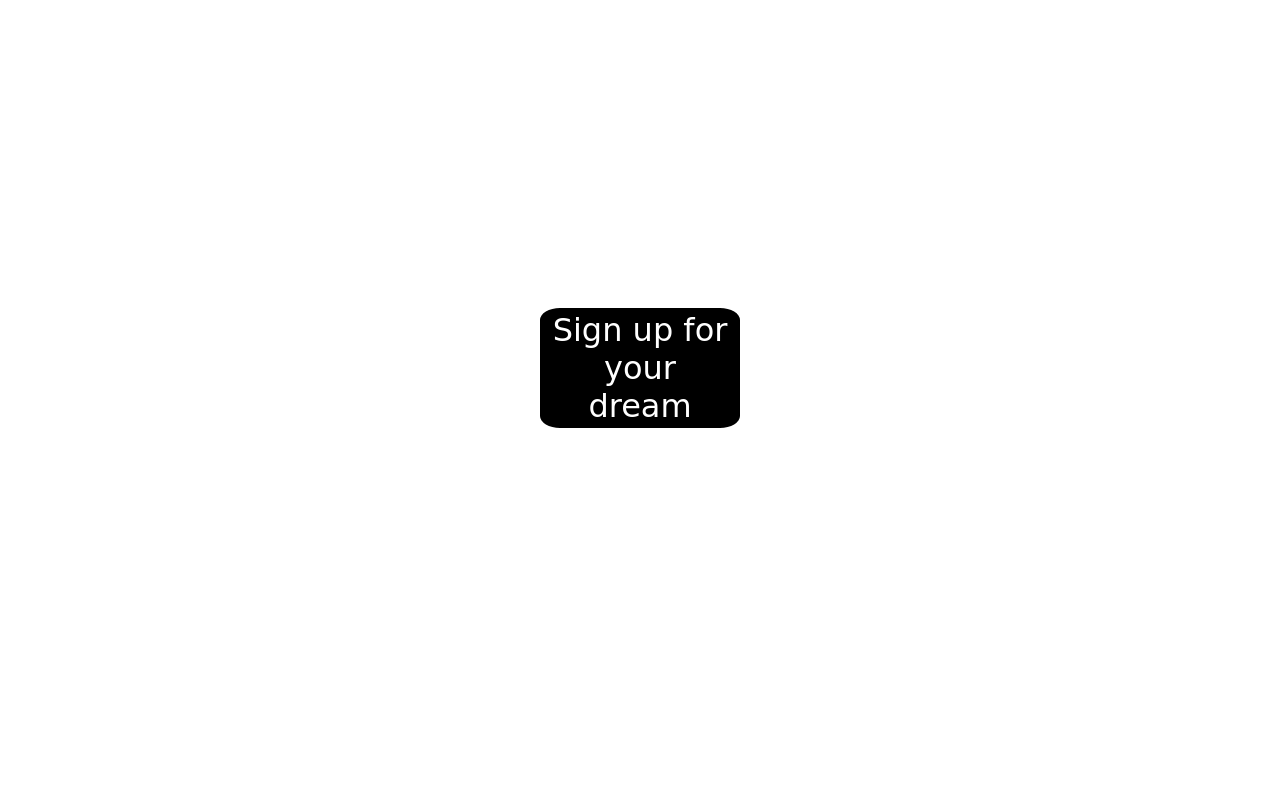
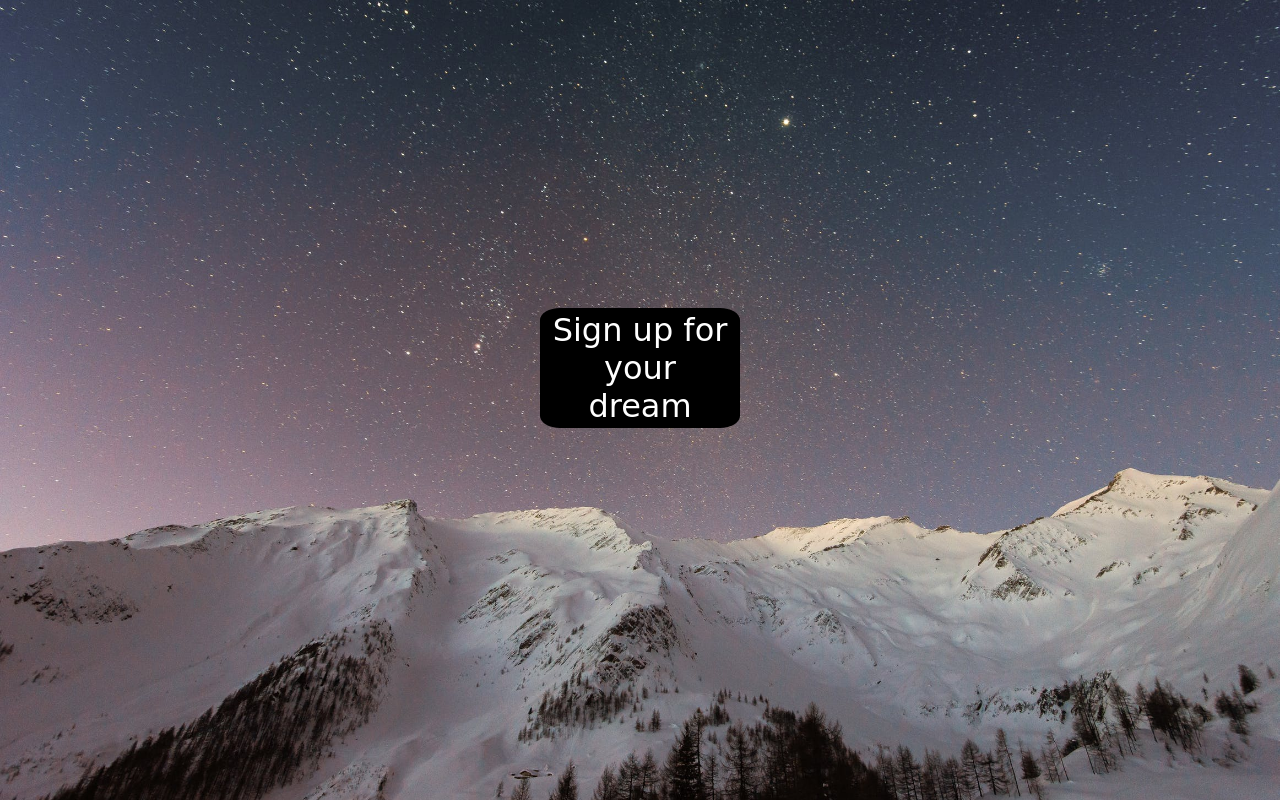
Before and after one commit to fluflux/MyCookie-Frontend, a plain HTML site: page index.html in a window 1280 px wide. Drawn offline with Linux system fonts and the light colour scheme; a web font is replaced by a local one.

Commit message:
Update style.css

```diff
--- a/style.css
+++ b/style.css
@@ -1,5 +1,5 @@
 html {
-	background-image: url("space2");
+	background-image: url("space2.jpeg");
 	overflow: hidden;
 	background-repeat: no-repeat;
 	background-size: cover;
```
